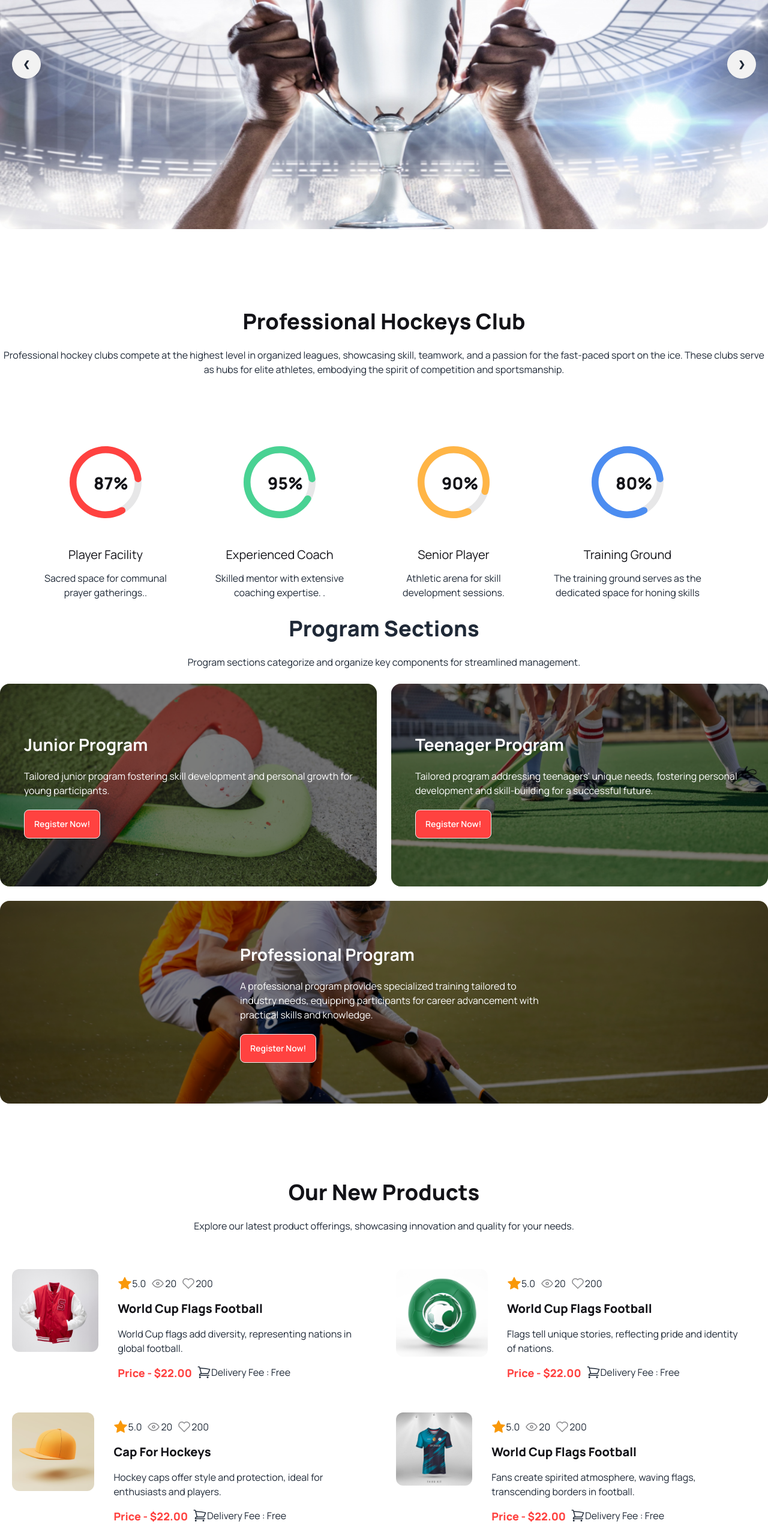
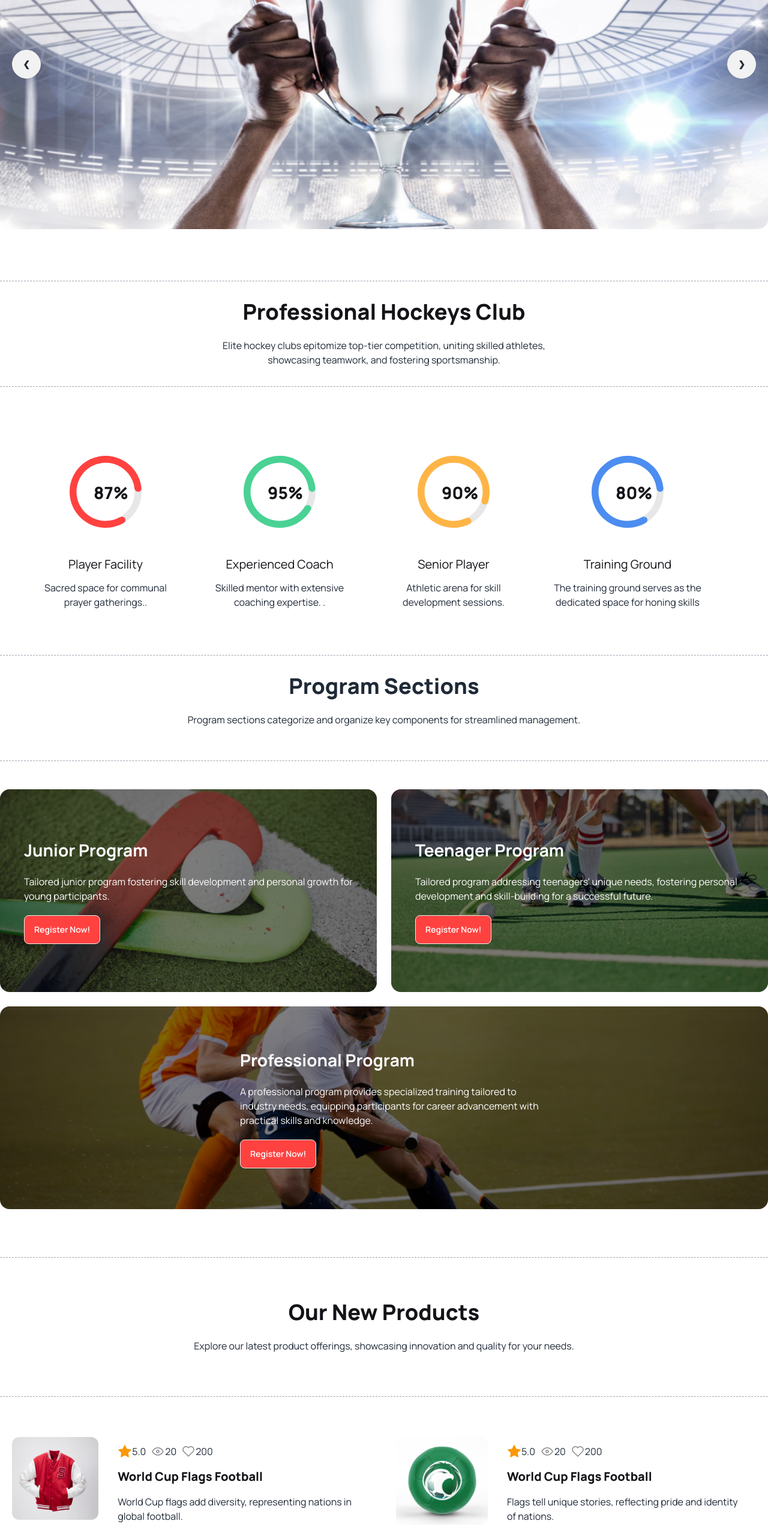
Before and after one commit to Rakesh01999/B9A3-Hockeys-by-rk, a plain HTML site: page index.html in a window 1280 px wide. Shown: the part 240-2796 px from the top of the page at 60% size. Drawn offline with nearby package versions, Linux system fonts and the light colour scheme.

Commit message:
dashed added

```diff
--- a/index.html
+++ b/index.html
@@ -109,16 +109,29 @@
     </div>
   </header>
   <main>
+
+    <!-- dashed line -->
+    <div class="relative flex pt-20 items-center w-[335px] h-[1px] md:container md:mx-auto">
+      <!-- <div class="flex-grow border-t border-dashed border-gray-400"></div> -->
+      <div class="flex-grow border-t border-dashed border-gray-400"></div>
+    </div>
+
     <!-- professional section -->
     <section class="md:container md:mx-auto mb-24">
-      <div class="my-32">
+      <div class="my-8">
         <div class="flex m-33 flex-col justify-center items-center text-[10px] lg:justify-center lg:items-center">
-          <h3 class="text-4xl font-extrabold text-[#131318]">
+          <h3 class="text-4xl font-extrabold text-[#131318] sm:text-center">
             Professional Hockeys Club
           </h3>
-          <p class="mt-6 text-center text-[16px]">Professional hockey clubs compete at the highest level in organized
-            leagues, showcasing skill, teamwork, and a passion for the fast-paced sport on the ice. These clubs serve as
-            hubs for elite athletes, embodying the spirit of competition and sportsmanship.</p>
+          <p class="mt-6 text-center text-[16px] w-[292px] md:w-[607px]">
+            Elite hockey clubs epitomize top-tier competition, uniting skilled athletes, showcasing teamwork, and
+            fostering sportsmanship.
+          </p>
+        </div>
+
+        <!-- dashed line -->
+        <div class="relative flex pt-8 items-center w-[335px] h-[1px] md:container md:mx-auto">
+          <div class="flex-grow border-t border-dashed border-gray-400"></div>
         </div>
 
         <div class="grid m-20 grid-cols-1 md:grid-cols-2 lg:grid-cols-4 gap-10">
@@ -218,11 +231,16 @@
       </div>
     </section>
 
+    <!-- dashed line -->
+    <div class="relative flex pt-20 items-center w-[335px] h-[1px] md:container md:mx-auto">
+      <div class="flex-grow border-t border-dashed border-gray-400"></div>
+    </div>
+
     <!-- program section -->
     <!-- <section class="mx-36 mb-32"> -->
     <section class="md:container md:mx-auto">
 
-      <div class="container mt-32">
+      <div class=" mt-8">
         <!-- text div -->
         <!-- <div class="flex flex-col justify-center items-center text-[10px] lg:justify-center lg:items-center"> -->
         <div class="flex flex-col text-[10px] ">
@@ -231,6 +249,13 @@
             Program sections categorize and organize key components for streamlined management.
           </p>
         </div>
+
+        <!-- dashed line -->
+        <div class="relative flex pt-8 pb-12 items-center w-[335px] h-[1px] md:container md:mx-auto">
+          <!-- <div class="flex-grow border-t border-dashed border-gray-400"></div> -->
+          <div class="flex-grow border-t border-dashed border-gray-400"></div>
+        </div>
+
         <!-- image div -->
         <div class="grid grid-cols-1 md:grid-cols-2 lg:grid-cols-2 gap-6 mb-33">
           <!-- box 1 -->
@@ -256,7 +281,8 @@
                 <div class="text-white pl-10">
                   <h1 class="mb-5 text-[28px] font-bold ">Teenager Program</h1>
                   <p class="mb-5">
-                  Tailored program addressing teenagers' unique needs, fostering personal development and skill-building for a successful future.
+                    Tailored program addressing teenagers' unique needs, fostering personal development and
+                    skill-building for a successful future.
                   </p>
                   <button class="btn bg-[#FF4240] text-white">Register Now!</button>
                 </div>
@@ -271,7 +297,8 @@
                 <div class="text-white pl-10">
                   <h1 class="mb-5 text-[28px] font-bold ">Professional Program</h1>
                   <p class="pb-5 w-[520px]">
-                  A professional program provides specialized training tailored to industry needs, equipping participants for career advancement with practical skills and knowledge.
+                    A professional program provides specialized training tailored to industry needs, equipping
+                    participants for career advancement with practical skills and knowledge.
                   </p>
                   <button class="btn bg-[#FF4240] text-white">Register Now!</button>
                 </div>
@@ -283,8 +310,14 @@
 
     </section>
 
+    <!-- dashed line -->
+    <div class="relative flex pt-20 pb-8 items-center w-[335px] h-[1px] md:container md:mx-auto">
+      <!-- <div class="flex-grow border-t border-dashed border-gray-400"></div> -->
+      <div class="flex-grow border-t border-dashed border-gray-400"></div>
+    </div>
+
     <!-- Our New Products section -->
-    <section class="m-32 md:container md:mx-auto">
+    <section class="mb-32 md:container md:mx-auto">
       <!-- texts -->
       <div class="flex flex-col justify-center items-center text-[10px] lg:flex-col m-10">
         <h3 class="text-4xl font-extrabold text-[#131318] text-center">
@@ -294,6 +327,13 @@
           Explore our latest product offerings, showcasing innovation and quality for your needs.
         </p>
       </div>
+
+      <!-- dashed line -->
+      <div class="relative flex pt-8 pb-12 items-center w-[335px] h-[1px] md:container md:mx-auto">
+        <!-- <div class="flex-grow border-t border-dashed border-gray-400"></div> -->
+        <div class="flex-grow border-t border-dashed border-gray-400"></div>
+      </div>
+
       <!-- grids of cards -->
       <div class="grid grid-cols-1 md:grid-cols-2">
 
@@ -636,6 +676,12 @@
 
     </section>
 
+    <!-- dashed line -->
+    <div class="relative flex p-25 pb-12 items-center w-[335px] h-[1px] md:container md:mx-auto">
+      <!-- <div class="flex-grow border-t border-dashed border-gray-400"></div> -->
+      <div class="flex-grow border-t border-dashed border-gray-400"></div>
+    </div>
+
     <!-- Clients Question -->
     <section class="md:container md:mx-auto">
       <div class="mb-12">
@@ -646,6 +692,13 @@
           Client's question addresses specific inquiry; seeking concise and clear information .
         </p>
       </div>
+
+      <!-- dashed line -->
+      <div class="relative flex pt-8 pb-12 items-center w-[335px] h-[1px] md:container md:mx-auto">
+        <!-- <div class="flex-grow border-t border-dashed border-gray-400"></div> -->
+        <div class="flex-grow border-t border-dashed border-gray-400"></div>
+      </div>
+
       <!-- <div class="hero min-h-screen"> -->
       <div class="py-8 pl-8">
         <div class="hero-content flex-col lg:gap-24 lg:flex-row">
@@ -732,6 +785,12 @@
         </div>
       </div>
     </section>
+
+    <!-- dashed line -->
+    <div class="relative flex pt-20 pb-8 items-center w-[335px] h-[1px] md:container md:mx-auto">
+      <!-- <div class="flex-grow border-t border-dashed border-gray-400"></div> -->
+      <div class="flex-grow border-t border-dashed border-gray-400"></div>
+    </div>
 
     <!-- Get In Touch section -->
     <section class="md:container md:mx-auto">
@@ -921,7 +980,8 @@
         </div>
         <div class="w-[346px]">
           <p>
-            Feel free to contact us with any questions, inquiries, or collaboration opportunities. We welcome your communication.
+            Feel free to contact us with any questions, inquiries, or collaboration opportunities. We welcome your
+            communication.
           </p>
         </div>
         <div class="flex gap-4">
```
Lines whose indentation alone changed are shown as unchanged.
